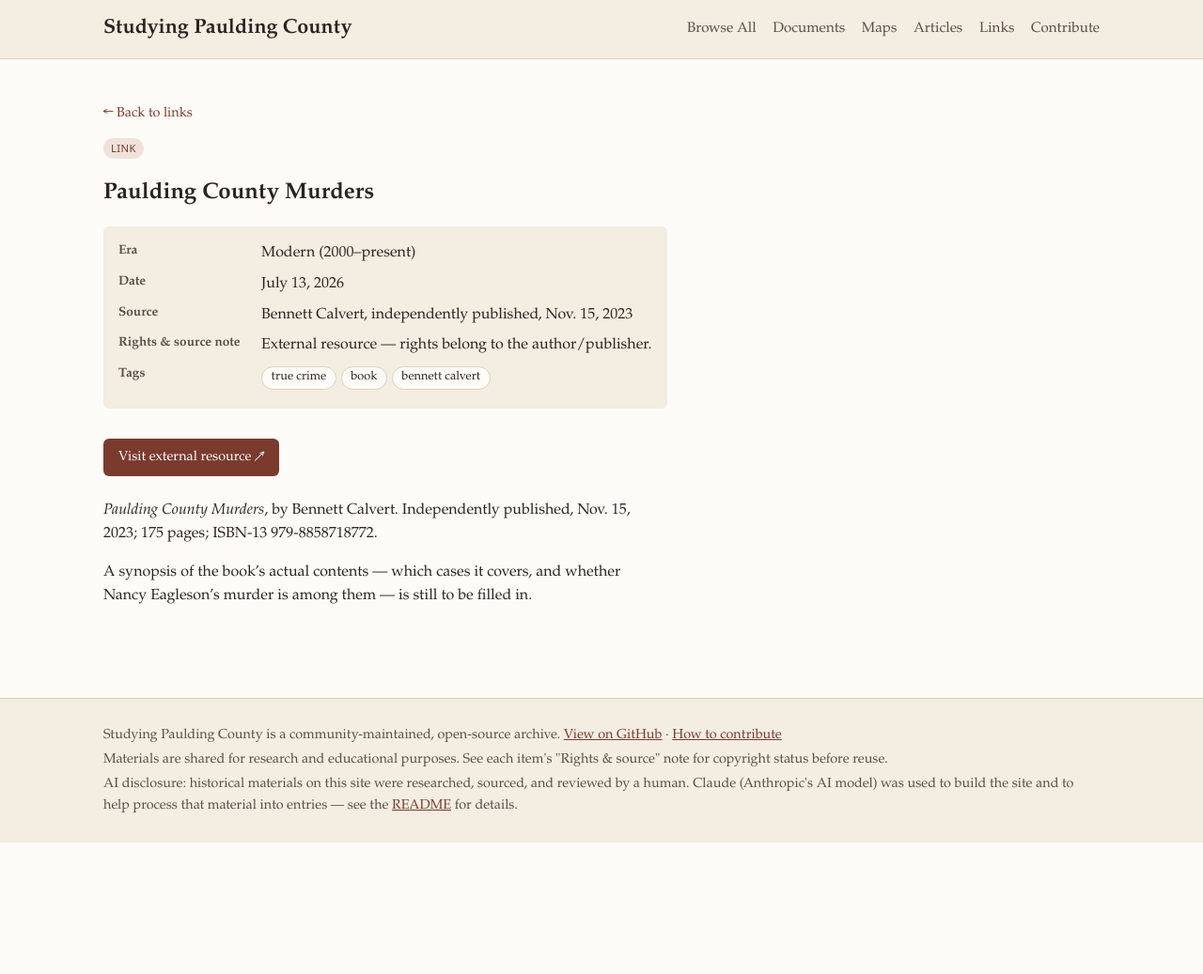
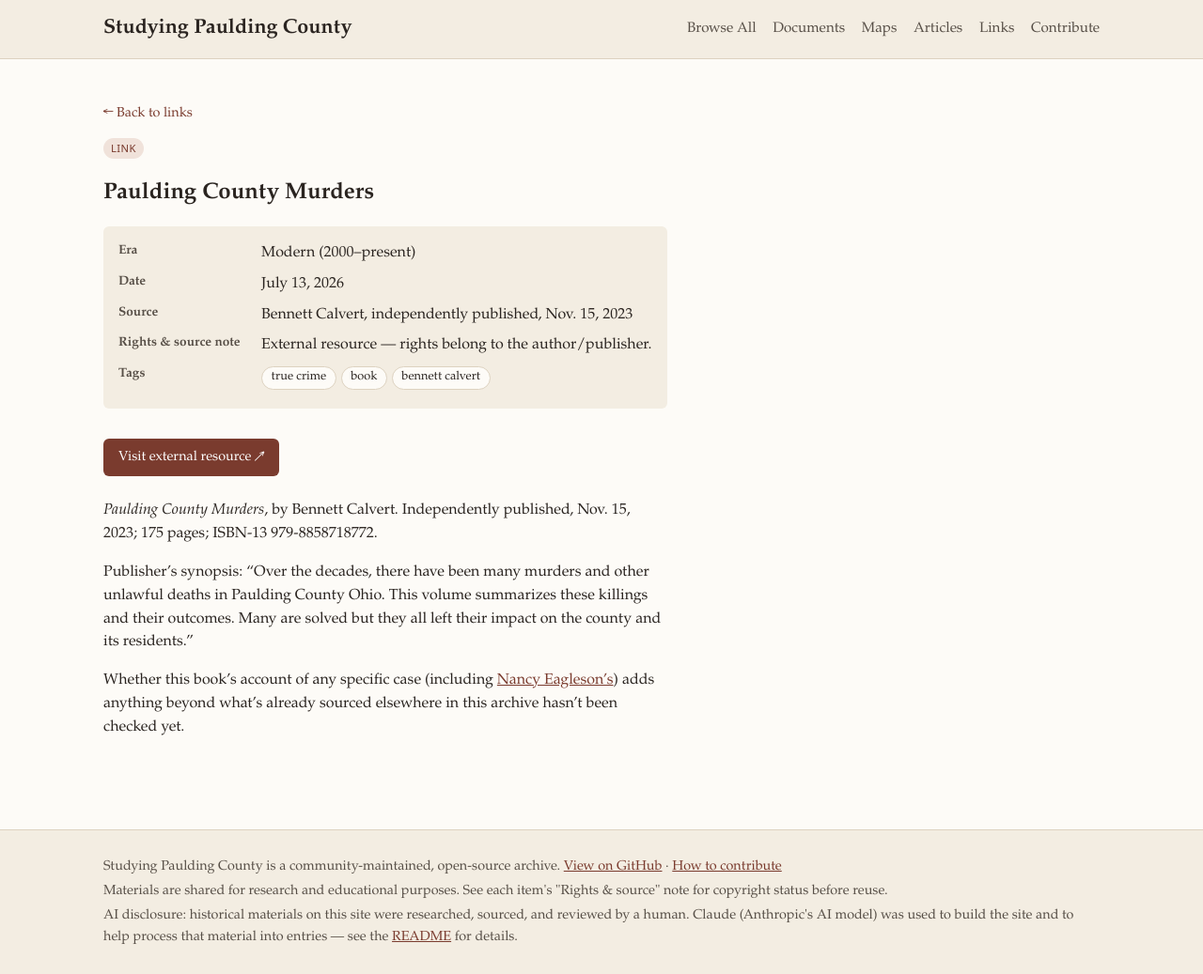
Before and after one commit to jofer215/Paulding, a Jekyll site: the page built from _items/paulding-county-murders-bennett-calvert.md, in a window 1280 px wide. Shown: the whole page at 94% size. Built offline with Jekyll 4.4.1, drawn with Linux system fonts in a browser that asks for light colours; before the commit the page ends 900 px from its top, so only the background shows below that.

Commit message:
Add publisher's synopsis to the Bennett Calvert book entry
Co-Authored-By: Claude Sonnet 5 <noreply@anthropic.com>
Claude-Session: https://claude.ai/code/session_01HFiX5DwBj15tjgeMJKLPqW

```diff
--- a/_items/paulding-county-murders-bennett-calvert.md
+++ b/_items/paulding-county-murders-bennett-calvert.md
@@ -2,7 +2,7 @@
 title: "Paulding County Murders"
 type: link
 era: 2000-present
-description: "A book by Bennett Calvert covering historical murder cases in Paulding County, Ohio."
+description: "A book by Bennett Calvert summarizing murders and other unlawful deaths across Paulding County, Ohio, over the decades, and their outcomes."
 source: "Bennett Calvert, independently published, Nov. 15, 2023"
 rights: "External resource — rights belong to the author/publisher."
 external_url: "https://www.amazon.com/Paulding-County-Murders-Bennett-Calvert/dp/B0CLPFDLF6"
@@ -12,6 +12,12 @@ tags: [true crime, book, bennett calvert]
 *Paulding County Murders*, by Bennett Calvert. Independently published,
 Nov. 15, 2023; 175 pages; ISBN-13 979-8858718772.
 
-A synopsis of the book's actual contents — which cases it covers, and
-whether Nancy Eagleson's murder is among them — is still to be filled
-in.
+Publisher's synopsis: "Over the decades, there have been many murders
+and other unlawful deaths in Paulding County Ohio. This volume
+summarizes these killings and their outcomes. Many are solved but they
+all left their impact on the county and its residents."
+
+Whether this book's account of any specific case (including
+[Nancy Eagleson's]({{ "/archive/nancy-eagleson-murder-1960/" | relative_url }}))
+adds anything beyond what's already sourced elsewhere in this archive
+hasn't been checked yet.
```
